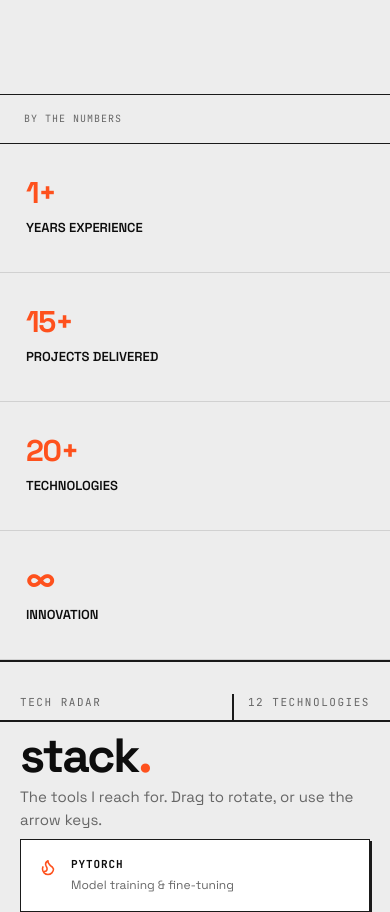
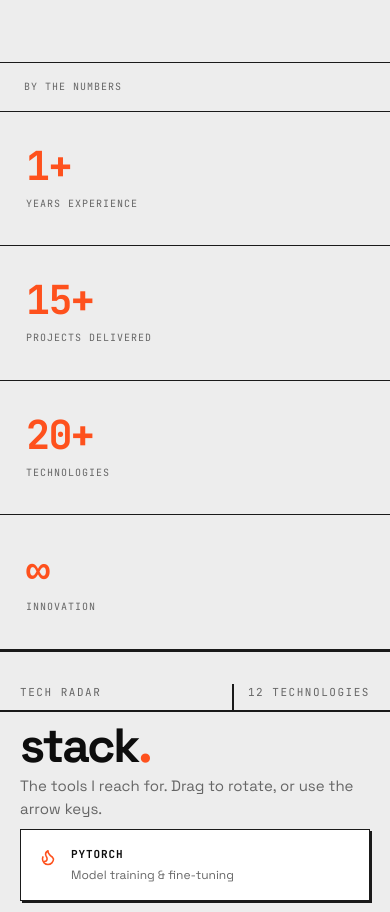
Before and after one commit to Aaryav1130/portfolio_av, a React (Vite) app: page / in a window 390 px wide. Shown: the part 9165-10077 px from the top of the page. Built offline with nearby package versions, Linux system fonts and the light colour scheme.

Commit message:
style: fix metrics styling to match reference perfectly

```diff
--- a/preview.html
+++ b/preview.html
@@ -400,11 +400,11 @@ input, textarea { font: inherit; color: inherit; }
    row at the end of the TIMELINE, which is where the reference puts its stats.
    Delete this block if that relocation is ruled out. */
 .metrics { display: grid; grid-template-columns: repeat(4, 1fr); border-bottom: 1px solid var(--line); }
-.metric { padding: 34px 26px; border-right: 1px solid var(--hairline); }
+.metric { padding: 34px 26px; border-right: 1px solid var(--line); }
 .metric:last-child { border-right: none; }
-.metric-v { font-size: clamp(30px, 4vw, 50px); font-weight: 700; letter-spacing: -0.04em; color: var(--accent); line-height: 1; }
-.metric-l { margin-top: 10px; font-size: 13px; font-weight: 600; }
-.metric-s { color: var(--muted); font-family: var(--font-mono); font-size: 10px; letter-spacing: 0.1em; text-transform: uppercase; margin-top: 4px; }
+.metric-v { font-family: var(--font-mono); font-size: clamp(40px, 5vw, 64px); font-weight: 700; letter-spacing: -0.04em; color: var(--accent); line-height: 1; }
+.metric-l { margin-top: 10px; font-family: var(--font-mono); font-size: 10px; font-weight: 500; letter-spacing: 0.1em; text-transform: uppercase; color: var(--muted); }
+#timeline .section-body { padding-bottom: 24px; }
 
 /* skills matrix — four vertically-scrolling tracks
    This sits directly under the marquee, mirroring it: the marquee runs
@@ -760,7 +760,7 @@ input, textarea { font: inherit; color: inherit; }
   .build-clock { min-width: 0; }
   .card.featured { padding: 24px 20px; }
   .metrics { grid-template-columns: 1fr; }
-  .metric { border-right: none; border-bottom: 1px solid var(--hairline); }
+  .metric { border-right: none; border-bottom: 1px solid var(--line); }
   .skills { grid-template-columns: 1fr; }
   /* One column on phones: four stacked 225px scrollers would be ~1070px of
      nothing but motion, so the tracks become plain static lists here. */
@@ -955,7 +955,7 @@ body { padding-bottom: 42px; }
     <div class="metric"><div class="metric-v">1+</div><div class="metric-l">YEARS EXPERIENCE</div></div>
     <div class="metric"><div class="metric-v">15+</div><div class="metric-l">PROJECTS DELIVERED</div></div>
     <div class="metric"><div class="metric-v">20+</div><div class="metric-l">TECHNOLOGIES</div></div>
-    <div class="metric"><div class="metric-v">∞</div><div class="metric-l">INNOVATION</div></div>
+    <div class="metric"><div class="metric-v">&infin;</div><div class="metric-l">INNOVATION</div></div>
   </div>
 </section><section id="stack" class="section" aria-label="Tech stack"><div class="section-head mono"><span>TECH RADAR</span><span class="head-meta">12 TECHNOLOGIES</span></div>
   <div class="section-body">
--- a/src/components/Metrics.tsx
+++ b/src/components/Metrics.tsx
@@ -18,7 +18,7 @@ export function Metrics() {
           <div className="metric-l">TECHNOLOGIES</div>
         </div>
         <div className="metric">
-          <div className="metric-v">∞</div>
+          <div className="metric-v">&infin;</div>
           <div className="metric-l">INNOVATION</div>
         </div>
       </div>
--- a/src/styles.css
+++ b/src/styles.css
@@ -392,11 +392,11 @@ input, textarea { font: inherit; color: inherit; }
    row at the end of the TIMELINE, which is where the reference puts its stats.
    Delete this block if that relocation is ruled out. */
 .metrics { display: grid; grid-template-columns: repeat(4, 1fr); border-bottom: 1px solid var(--line); }
-.metric { padding: 34px 26px; border-right: 1px solid var(--hairline); }
+.metric { padding: 34px 26px; border-right: 1px solid var(--line); }
 .metric:last-child { border-right: none; }
-.metric-v { font-size: clamp(30px, 4vw, 50px); font-weight: 700; letter-spacing: -0.04em; color: var(--accent); line-height: 1; }
-.metric-l { margin-top: 10px; font-size: 13px; font-weight: 600; }
-.metric-s { color: var(--muted); font-family: var(--font-mono); font-size: 10px; letter-spacing: 0.1em; text-transform: uppercase; margin-top: 4px; }
+.metric-v { font-family: var(--font-mono); font-size: clamp(40px, 5vw, 64px); font-weight: 700; letter-spacing: -0.04em; color: var(--accent); line-height: 1; }
+.metric-l { margin-top: 10px; font-family: var(--font-mono); font-size: 10px; font-weight: 400; letter-spacing: 0.1em; text-transform: uppercase; color: var(--muted); }
+#timeline .section-body { padding-bottom: 24px; }
 
 /* skills matrix — four vertically-scrolling tracks
    This sits directly under the marquee, mirroring it: the marquee runs
@@ -752,7 +752,7 @@ input, textarea { font: inherit; color: inherit; }
   .build-clock { min-width: 0; }
   .card.featured { padding: 24px 20px; }
   .metrics { grid-template-columns: 1fr; }
-  .metric { border-right: none; border-bottom: 1px solid var(--hairline); }
+  .metric { border-right: none; border-bottom: 1px solid var(--line); }
   .skills { grid-template-columns: 1fr; }
   /* One column on phones: four stacked 225px scrollers would be ~1070px of
      nothing but motion, so the tracks become plain static lists here. */
```
Also changed, not shown: 1 other file (tests, documents, lock files or other folders).
